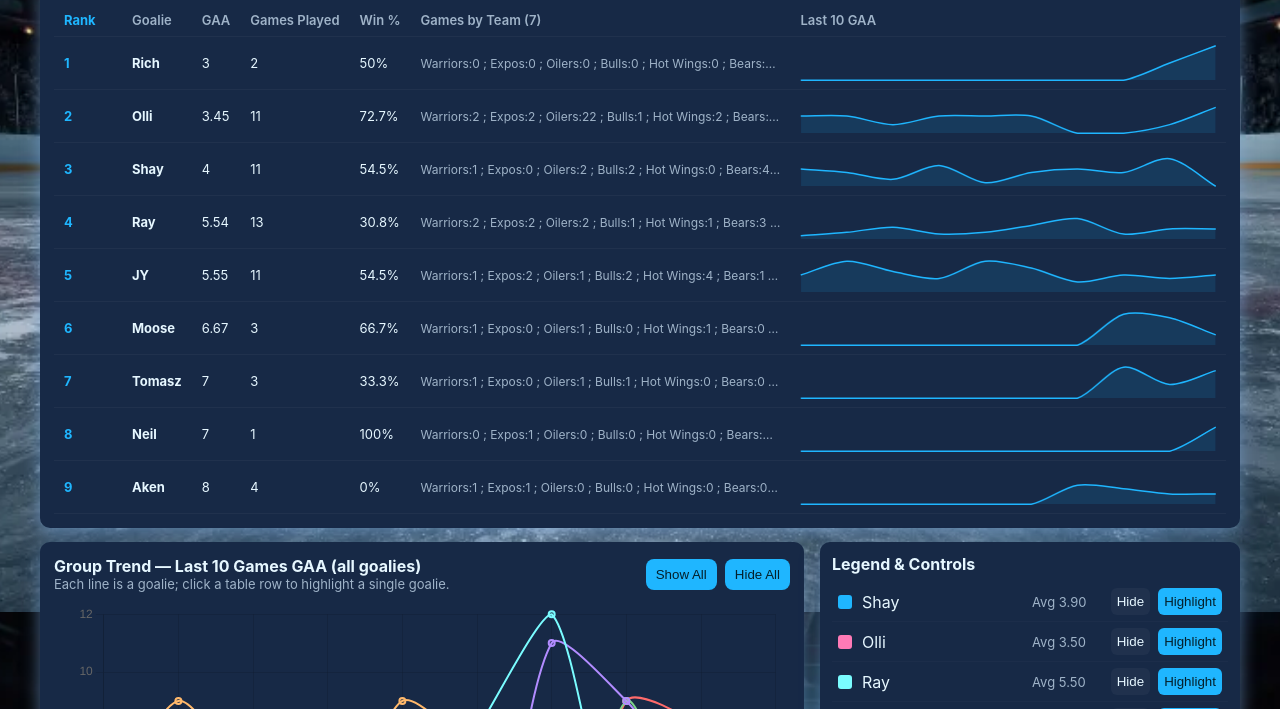
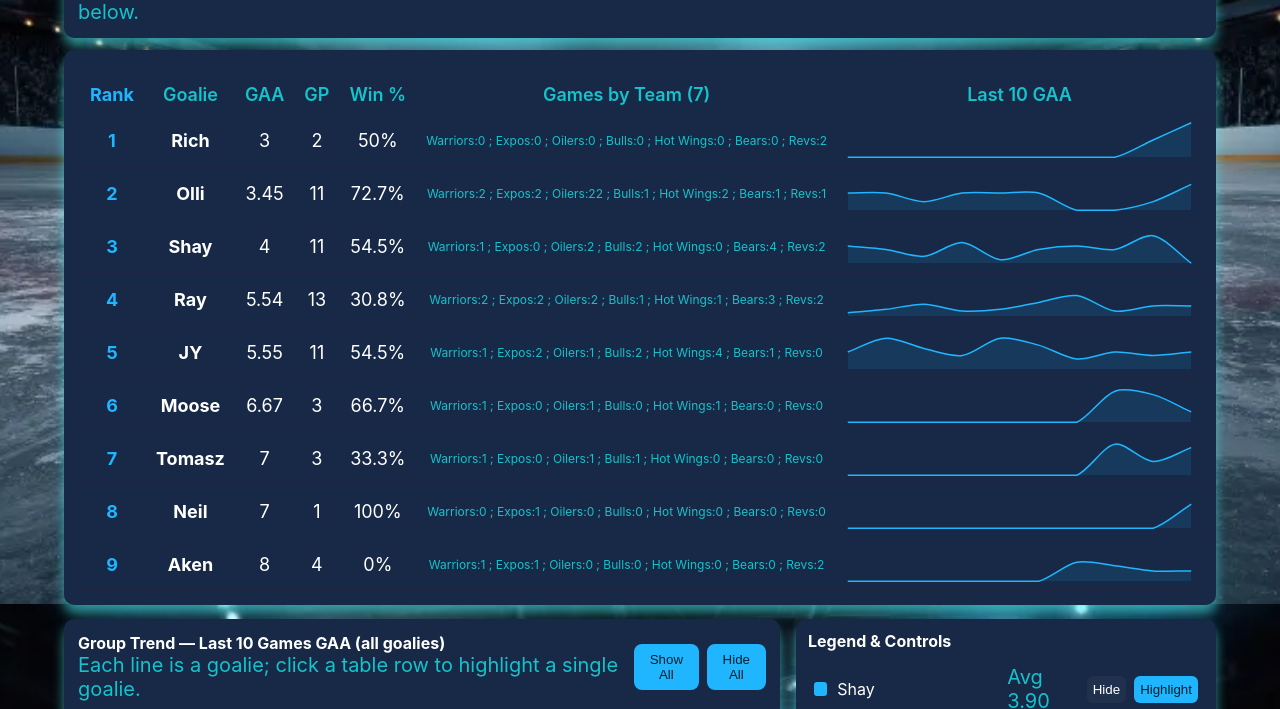
Before and after one commit to shaynelson/guardians, a plain HTML site: page index.html in a window 1280 px wide. Shown: the part 216-925 px from the top of the page. Drawn offline with nearby package versions, Linux system fonts and the light colour scheme.

Commit message:
Add files via upload
Update 1

```diff
--- a/index.html
+++ b/index.html
@@ -10,29 +10,36 @@
 
 <style>
   :root{
-    --bg:#071827; --card:#172946; --accent:#1fb6ff; --muted:#9fb3c8; --text:#e6f7ff;
+    --bg:#261c1c; --card:#172946; --accent:#1fb6ff; --muted:#14c3cc; --text:#ffffff;
   }
   html,body{
-    height:100%;margin:0;font-family:Inter,Segoe UI,Arial;background-image: url(arena.webp);background-repeat:no-repeat;background-size: cover;background-attachment:fixed;color:var(--text)
+    height:100%;margin:0;font-family:Inter,Segoe UI,Arial;background-image: url(arena.webp);background-repeat:no-repeat;
+    background-size: cover;background-attachment:fixed;color:var(--text)
 }
   .wrap{
-    max-width:1200px;margin:28px auto;padding:20px
+    max-width:90%;margin:20px auto;padding:20px
 }
   header{
     display:flex;align-items:center;justify-content:space-between;gap:12px;margin-bottom:18px
 }
   h1{
-    font-size:20px;margin:0;
+    font-size:60px;margin:0;
 }
-  .card{background:var(--card);padding:14px;border-radius:10px;box-shadow:0 6px 18px rgba(121, 168, 223, 0.6)}
-  .small{font-size:13px;color:var(--muted)}
+  .card{background:var(--card);padding:14px;border-radius:10px;box-shadow:0 8px 12px rgba(72, 236, 239, 0.6)}
+  .small{font-size:20px;color:var(--muted)}
   .controls{display:flex;gap:8px;align-items:center}
-  table{width:100%;border-collapse:collapse;margin-top:12px}
-  th,td{padding:8px 10px;text-align:left;border-bottom:1px solid rgba(255,255,255,.04);font-size:13px;vertical-align:middle}
-  th{color:var(--muted);font-weight:600}
-  .team-cell{font-size:12px;color:var(--muted);white-space:nowrap;overflow:hidden;text-overflow:ellipsis;max-width:360px}
+  table{
+    width:100%;border-collapse:collapse;margin-top:12px
+  }
+  th,td{
+    padding:8px 10px;text-align:center;border-bottom:1px solid rgba(244, 0, 0, 0.04);font-size:18px;vertical-align:middle
+  }
+  th{
+    color:var(--muted);font-weight:600
+  }
+  .team-cell{font-size:12px;color:var(--muted);white-space:nowrap;overflow:scroll;text-overflow:hide;max-width:760px}
   .rank{font-weight:700;color:var(--accent);width:48px}
-  .spark{width:120px;height:36px}
+  .spark{width: 120px;px;height:36px}
   .layout{display:grid;grid-template-columns:1fr;gap:16px}
   .chart-area{height:360px}
   .btn{background:var(--accent);border:none;color:#04202b;padding:8px 10px;border-radius:8px;cursor:pointer}
@@ -60,7 +67,7 @@
     </div>
   </header>
 
-  <section class="card" style="margin-bottom:12px;display:flex;justify-content:space-between;align-items:center">
+  <section class="card" style="margin-bottom:12px;display:flex;justify-content:space-between;align-items:left">
     <div>
       <div><strong>Total Goalies:</strong> <span id="totalGoalies">0</span></div>
       <div class="small">Ranking defaults to lowest GAA = best rank. Click a row to highlight that goalie on the group chart below.</div>
@@ -75,7 +82,7 @@
           <th class="rank">Rank</th>
           <th>Goalie</th>
           <th>GAA</th>
-          <th>Games Played</th>
+          <th>GP</th>
           <th>Win %</th>
           <th>Games by Team (7)</th>
           <th>Last 10 GAA</th>
```
